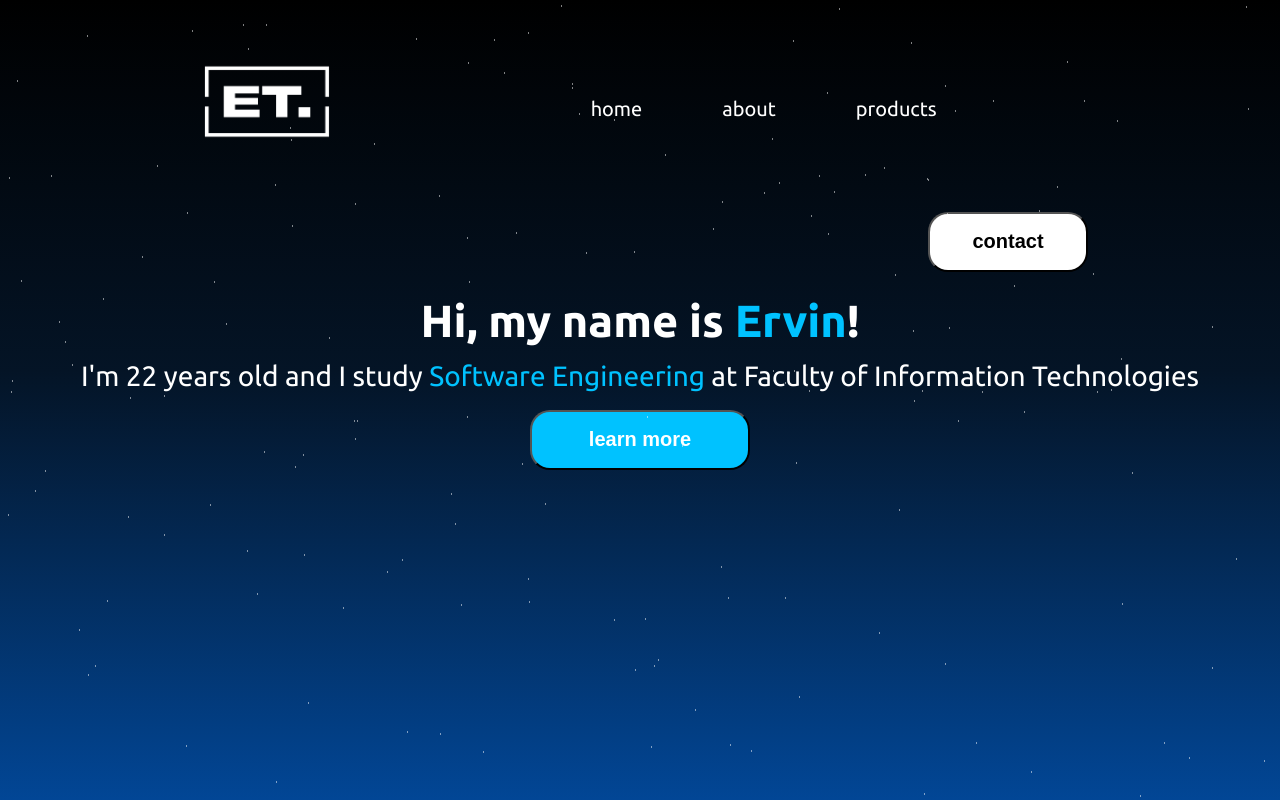
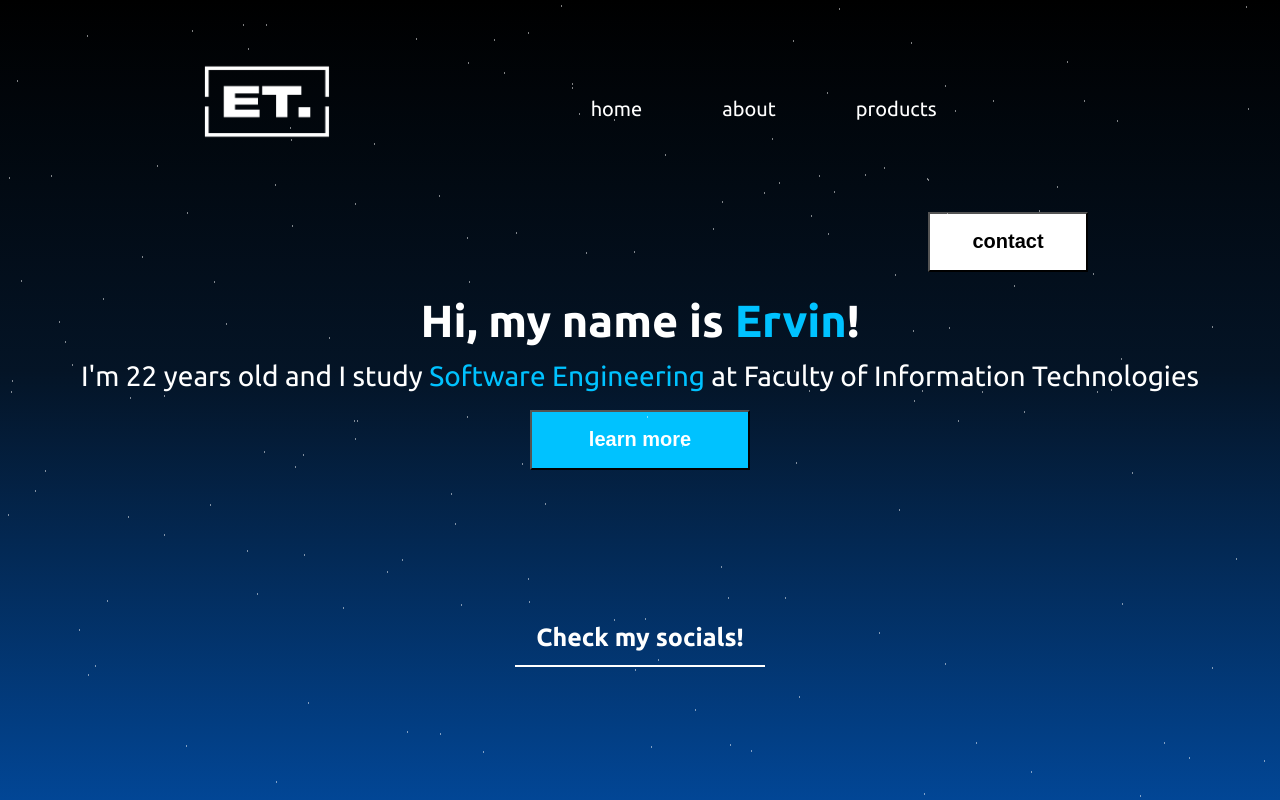
Before and after one commit to ervintuzlic/ervinportfoliotwo, a React (Create React App) app: page / in a window 1280 px wide. Built offline with nearby package versions, Linux system fonts and the light colour scheme.

Commit message:
Secondary section

```diff
--- a/src/App.css
+++ b/src/App.css
@@ -237,6 +237,8 @@ li a {
 
 li a:hover {
   color: #0069E3;
+  font-size: 23px;
+  border-bottom: 2px solid white;
 }
 .buttondiv{
   float:right;
@@ -251,7 +253,6 @@ li a:hover {
   text-align: center;
   height:60px;
   background: #FFFFFF;
-  border-radius: 20px;
   transition: 0.3s;
 }
 .btn-wb:hover {
@@ -293,7 +294,6 @@ li a:hover {
   height:60px;
   color:white;
   background: #00C2FF;
-  border-radius: 20px;
   z-index:100;
   transition: 0.3s;
 }
@@ -303,3 +303,23 @@ li a:hover {
   color:#041426;
   font-size: 22px;
 }
+
+
+/*    SECONDARY SECTION    */
+
+.secondary-section{
+  text-align:center;
+  margin-top: 12%
+}
+
+.secondary-section h4{
+  color:white;
+  font-size:25px;
+  margin-bottom:1%;
+}
+
+.line{
+  margin:auto;
+  width: 250px;
+  border: 1px solid #FFFFFF;
+}
--- a/src/App.js
+++ b/src/App.js
@@ -1,27 +1,5 @@
 import logo from './images/Frame274.png';
 import './App.css';
-
-// function App() {
-//   return (
-//     <div className="App">
-//       <header className="App-header">
-//         <img src={logo} className="App-logo" alt="logo" />
-//         <p>
-//           Edit <code>src/App.js</code> and save to reload.
-//         </p>
-//         <a
-//           className="App-link"
-//           href="https://reactjs.org"
-//           target="_blank"
-//           rel="noopener noreferrer"
-//         >
-//           Learn Your Mama
-//         </a>
-//       </header>
-//     </div>
-//   );
-// }
-
 
 function App(){
   return(
@@ -53,7 +31,10 @@ function App(){
         <h4>I'm 22 years old and I study <span>Software Engineering</span> at Faculty of Information Technologies</h4>
         <button type="submit" className="btn-sbw">learn more</button>
       </section>
-
+      <section className="secondary-section">
+        <h4>Check my socials!</h4>
+        <hr className="line"></hr>
+      </section>
     </div>
   );
 }
```
